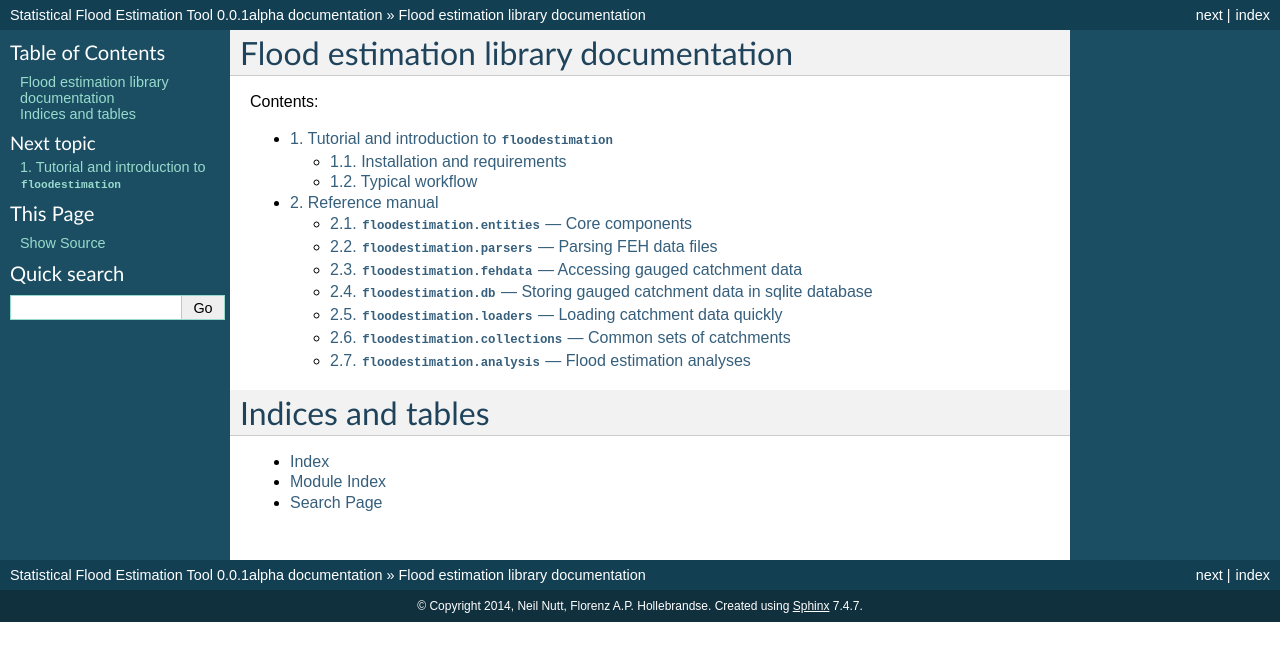
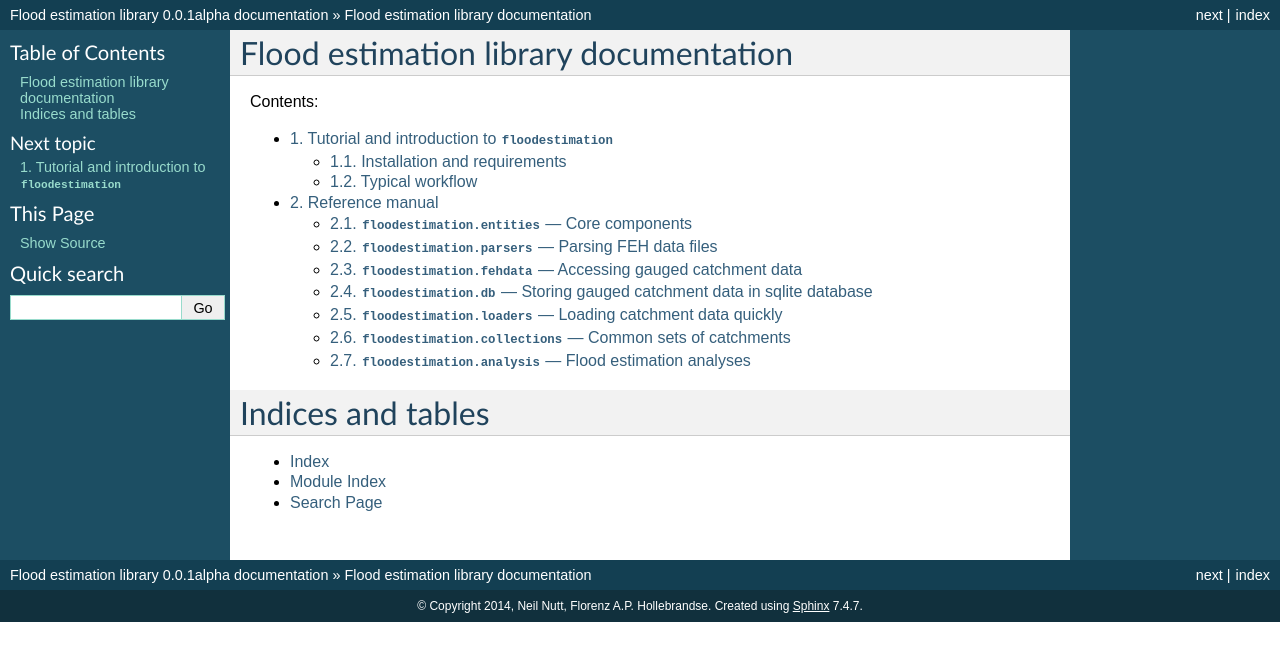
Before and after one commit to OpenHydrology/floodestimation, a Sphinx documentation site: the page built from docs/source/index.rst, in a window 1280 px wide. Shown: the top 661 px of the page. Built offline with Sphinx 7.4.7, drawn with Linux system fonts in a browser that asks for light colours.

Commit message:
doc updates

```diff
--- a/docs/source/conf.py
+++ b/docs/source/conf.py
@@ -49,7 +49,7 @@ source_suffix = '.rst'
 master_doc = 'index'
 
 # General information about the project.
-project = 'Statistical Flood Estimation Tool'
+project = 'Flood estimation library'
 copyright = '2014, Neil Nutt, Florenz A.P. Hollebrandse'
 
 # The version info for the project you're documenting, acts as replacement for
```
